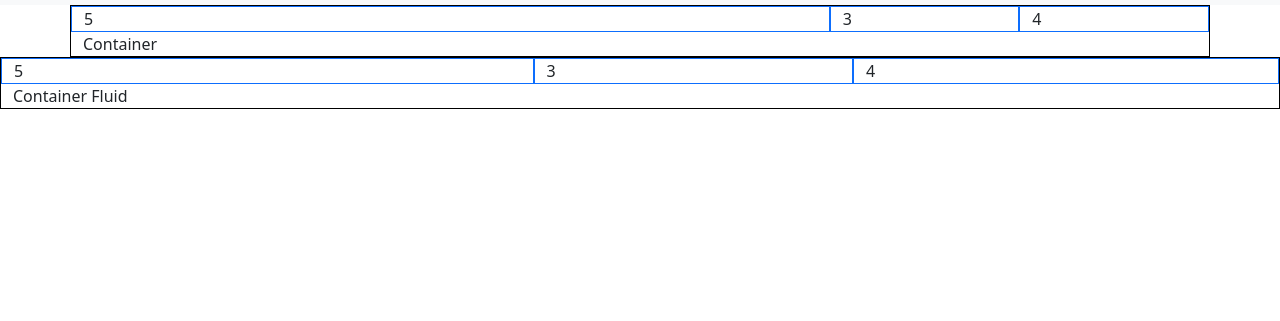
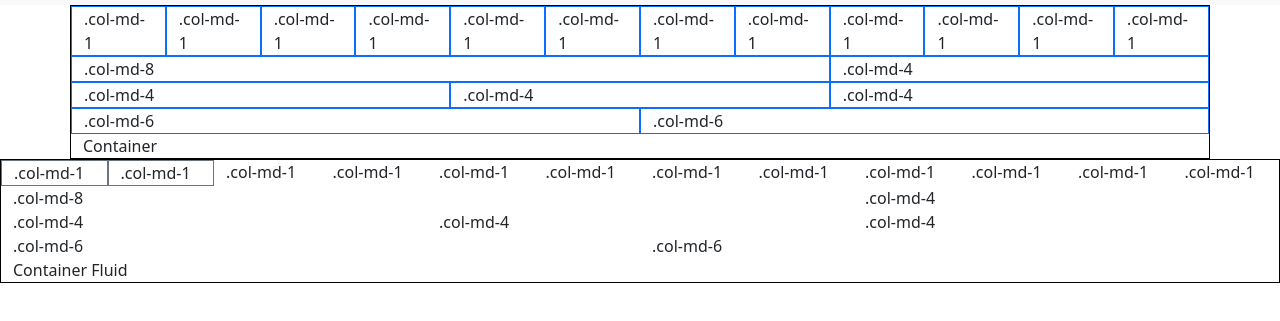
Before and after one commit to garethyoder/psu_bootstrap_lab, a plain HTML site: page index.html in a window 1280 px wide. Shown: the part 51-372 px from the top of the page. Drawn offline with nearby package versions, Linux system fonts and the light colour scheme.

Commit message:
Add Bootstrap system

```diff
--- a/index.html
+++ b/index.html
@@ -44,17 +44,61 @@
     </nav>
     <div class="container" style="border: black 1px solid">
         <div class="row">
-            <div class="col-md-5 col-lg-8 border border-primary">5</div>
-            <div class="col-md-3 col-lg-2 border border-primary">3</div>
-            <div class="col-md-4 col-lg-2 border border-primary">4</div>
+          <div class="col-md-1 border border-primary">.col-md-1</div>
+          <div class="col-md-1 border border-primary">.col-md-1</div>
+          <div class="col-md-1 border border-primary">.col-md-1</div>
+          <div class="col-md-1 border border-primary">.col-md-1</div>
+          <div class="col-md-1 border border-primary">.col-md-1</div>
+          <div class="col-md-1 border border-primary">.col-md-1</div>
+          <div class="col-md-1 border border-primary">.col-md-1</div>
+          <div class="col-md-1 border border-primary">.col-md-1</div>
+          <div class="col-md-1 border border-primary">.col-md-1</div>
+          <div class="col-md-1 border border-primary">.col-md-1</div>
+          <div class="col-md-1 border border-primary">.col-md-1</div>
+          <div class="col-md-1 border border-primary">.col-md-1</div>
+        </div>
+        <div class="row">
+          <div class="col-md-8 border border-primary">.col-md-8</div>
+          <div class="col-md-4 border border-primary">.col-md-4</div>
+        </div>
+        <div class="row">
+          <div class="col-md-4 border border-primary">.col-md-4</div>
+          <div class="col-md-4 border border-primary">.col-md-4</div>
+          <div class="col-md-4 border border-primary">.col-md-4</div>
+        </div>
+        <div class="row">
+          <div class="col-md-6 border border-primary">.col-md-6</div>
+          <div class="col-md-6 border border-primary">.col-md-6</div>
         </div>
         Container
     </div>
     <div class="container-fluid" style="border: black 1px solid">
         <div class="row">
-            <div class="col-md-5 border border-primary">5</div>
-            <div class="col-md-3 border border-primary">3</div>
-            <div class="col-md-4 border border-primary">4</div>
+          <div class="col-md-1 border border-secondary">.col-md-1</div>
+          <div class="col-md-1 border border-secondary">.col-md-1</div>
+          <div class="col-md-1 border-secondary">.col-md-1</div>
+          <div class="col-md-1 border-secondary">.col-md-1</div>
+          <div class="col-md-1 border-secondary">.col-md-1</div>
+          <div class="col-md-1 border-secondary">.col-md-1</div>
+          <div class="col-md-1 border-secondary">.col-md-1</div>
+          <div class="col-md-1 border-secondary">.col-md-1</div>
+          <div class="col-md-1 border-secondary">.col-md-1</div>
+          <div class="col-md-1 border-secondary">.col-md-1</div>
+          <div class="col-md-1 border-secondary">.col-md-1</div>
+          <div class="col-md-1 border-secondary">.col-md-1</div>
+        </div>
+        <div class="row">
+          <div class="col-md-8 border-secondary">.col-md-8</div>
+          <div class="col-md-4 border-secondary">.col-md-4</div>
+        </div>
+        <div class="row">
+          <div class="col-md-4 border-secondary">.col-md-4</div>
+          <div class="col-md-4 border-secondary">.col-md-4</div>
+          <div class="col-md-4 border-secondary">.col-md-4</div>
+        </div>
+        <div class="row">
+          <div class="col-md-6 border-secondary">.col-md-6</div>
+          <div class="col-md-6 border-secondary">.col-md-6</div>
         </div>
         Container Fluid
     </div>
```
